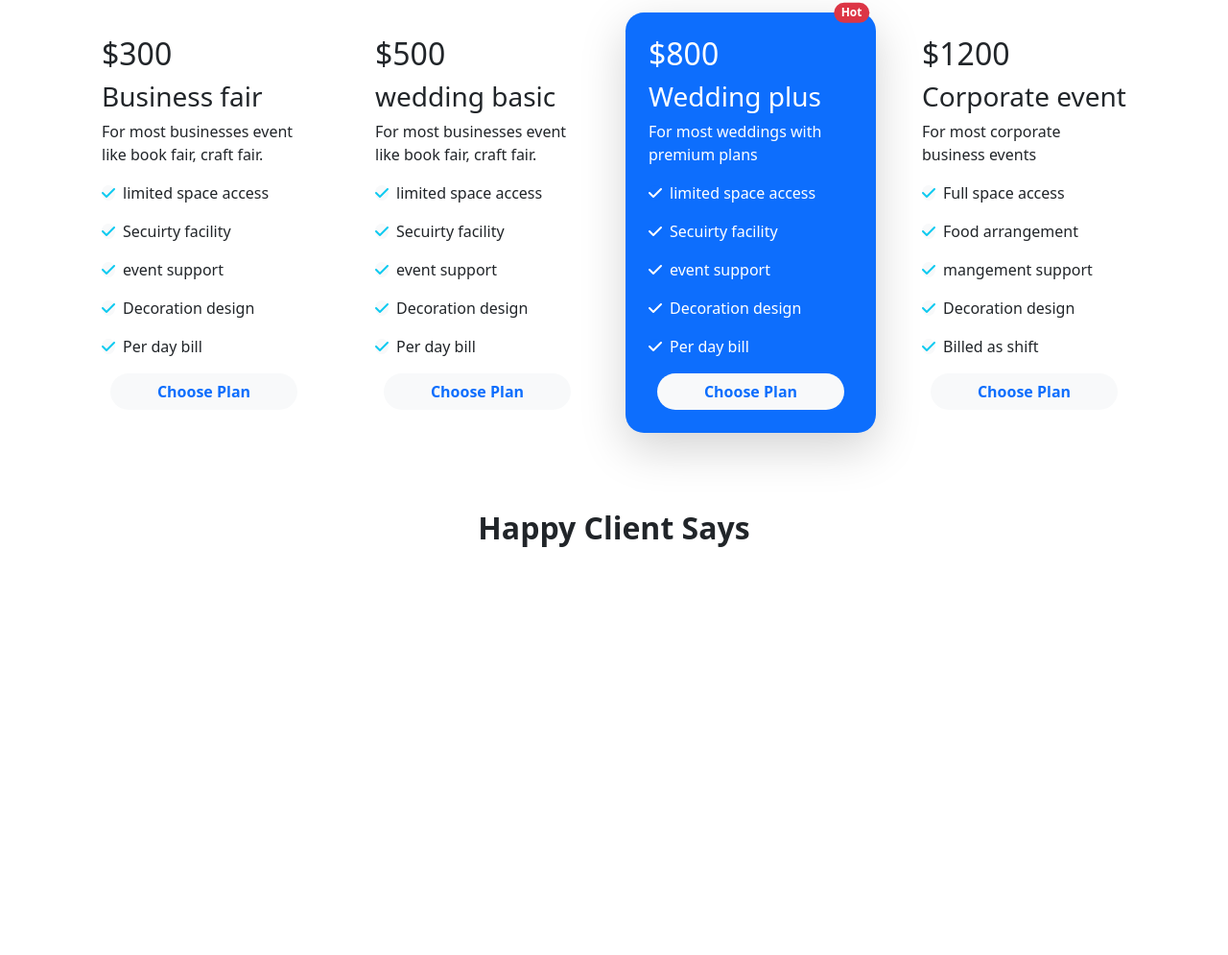
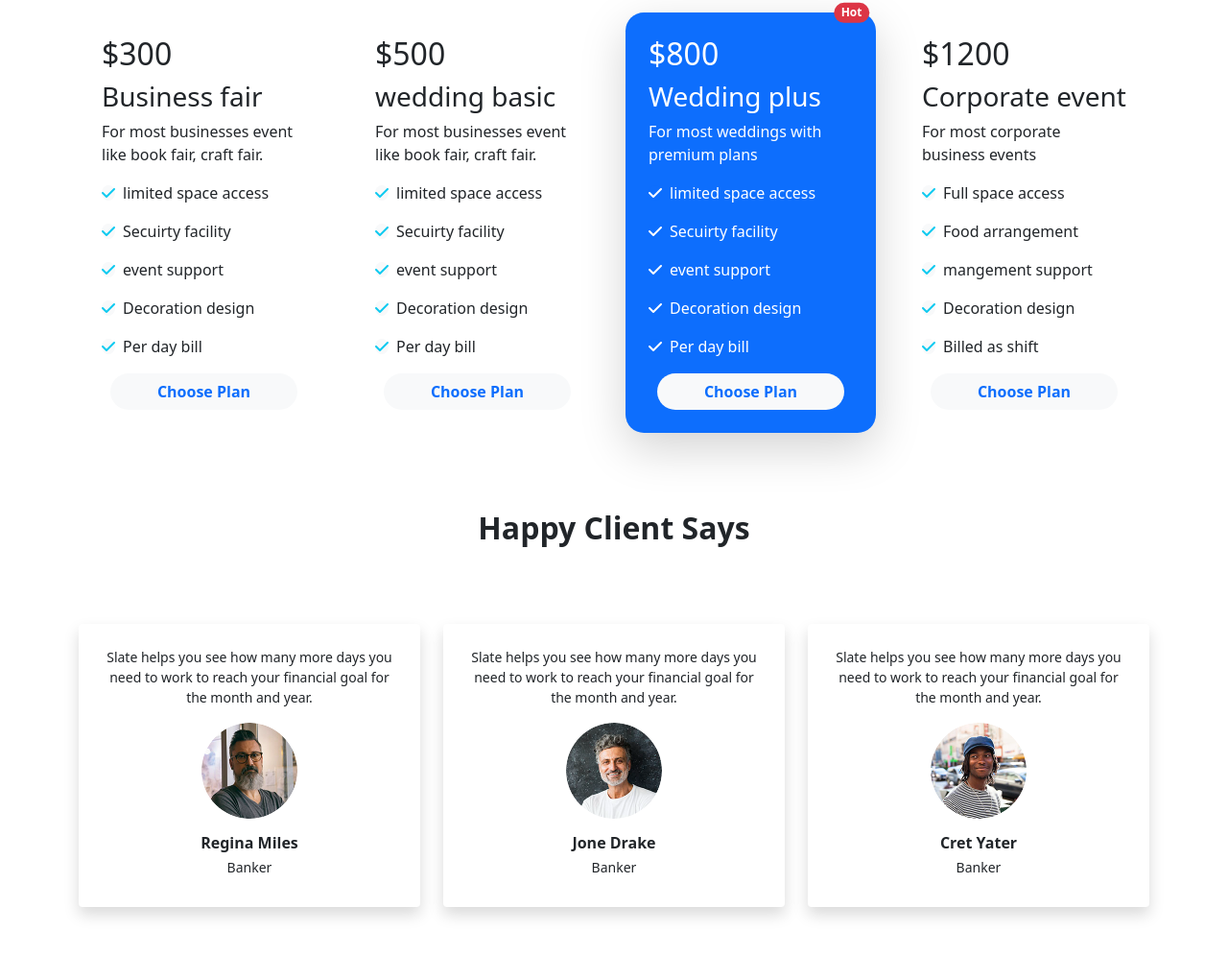
Before and after one commit to mithunaorko/convention-center, a plain HTML site: page index.html in a window 1280 px wide. Shown: the part 1085-2080 px from the top of the page at 96% size. Before the commit the page ends 1735 px from the top, so only its background shows below. Drawn offline with nearby package versions, Linux system fonts and the light colour scheme.

Commit message:
client update

```diff
--- a/index.html
+++ b/index.html
@@ -252,12 +252,47 @@
       <!-- End The Pricing Area -->
 
       <!-- Start The Happy Client Says -->
-      <section container margin-bottom-content>
-        <div class="happy-clients-says">
-          <div class="margin-bottom-content">
-            <h2 class="text-center fw-bold">Happy Client Says</h2>
+      <section class="container margin-bottom-content text-center">
+        <h2 class="margin-bottom-content text-center fw-bold">Happy Client Says</h2>
+
+        <div class="row">
+          <div class="col-lg-4 col-md-6 mb-lg-0 mb-4">
+            <div class="client-says-column bg-white p-4 rounded shadow">
+              <p class="small">Slate helps you see how
+                many more days you need
+                to work to reach your financial
+                goal for the month and year.</p>
+                <img class="fluid-img bd-placeholder-img rounded-circle mb-3" src="images/person 1.png" alt="Regina Miles">
+                <h6 class="fw-bold">Regina Miles</h6>
+                <h6 class="small">Banker</h6>
             </div>
           </div>
+
+          <div class="col-lg-4 col-md-6 mb-lg-0 mb-4">
+            <div class="client-says-column bg-white p-4 rounded shadow">
+              <p class="small">Slate helps you see how
+                many more days you need
+                to work to reach your financial
+                goal for the month and year.</p>
+                <img class="fluid-img bd-placeholder-img rounded-circle mb-3" src="images/person 2.png" alt="Jone Drake">
+                <h6 class="fw-bold">Jone Drake</h6>
+                <h6 class="small">Banker</h6>
+            </div>
+          </div>
+
+          <div class="col-lg-4 col-md-6 mb-lg-0 mb-4">
+            <div class="client-says-column bg-white p-4 rounded shadow">
+              <p class="small">Slate helps you see how
+                many more days you need
+                to work to reach your financial
+                goal for the month and year.</p>
+                <img class="fluid-img bd-placeholder-img rounded-circle mb-3" src="images/person 3.png" alt="Cret Yater">
+                <h6 class="fw-bold">Cret Yater</h6>
+                <h6 class="small">Banker</h6>
+            </div>
+          </div>
+        </div>
+
       </section>
       <!-- End The Happy Client Says -->
     </main>
```
Also changed, not shown: styles/style.css (line endings or trailing spaces). Lines whose indentation alone changed are shown as unchanged.
